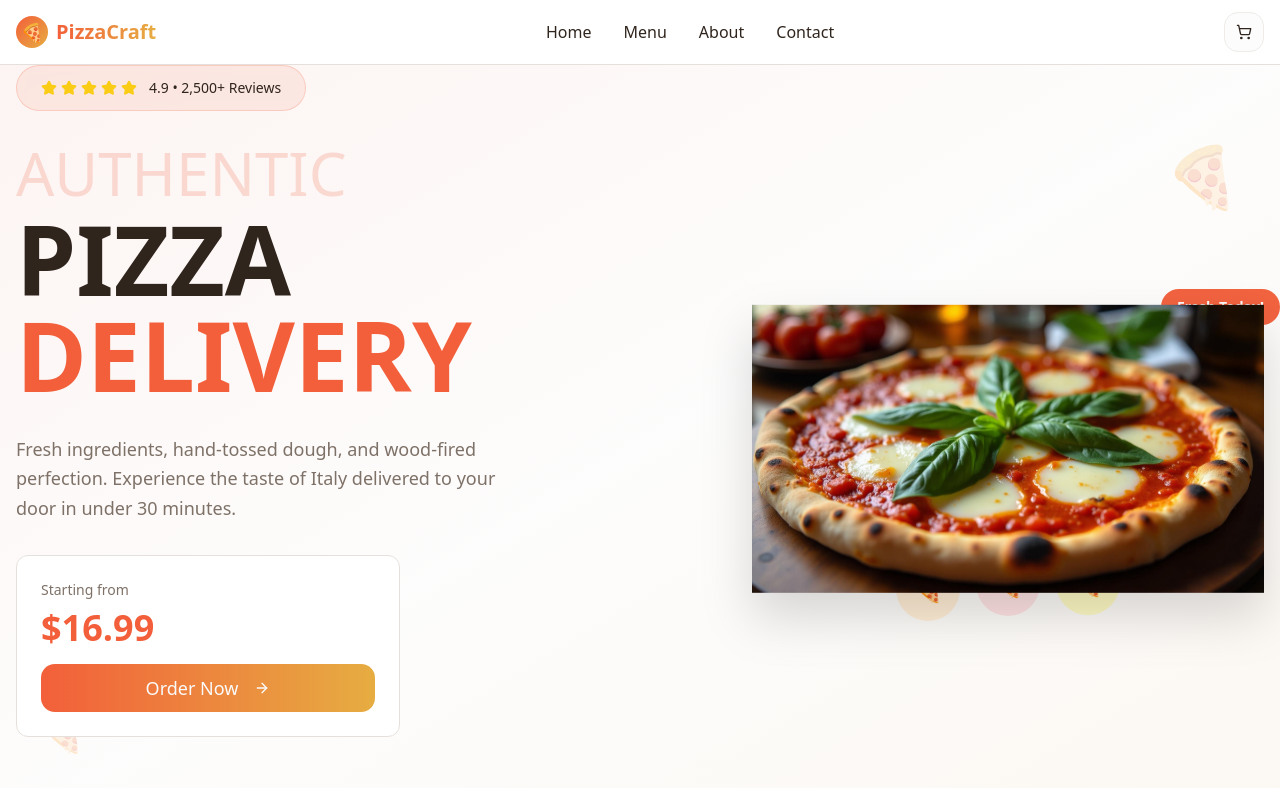
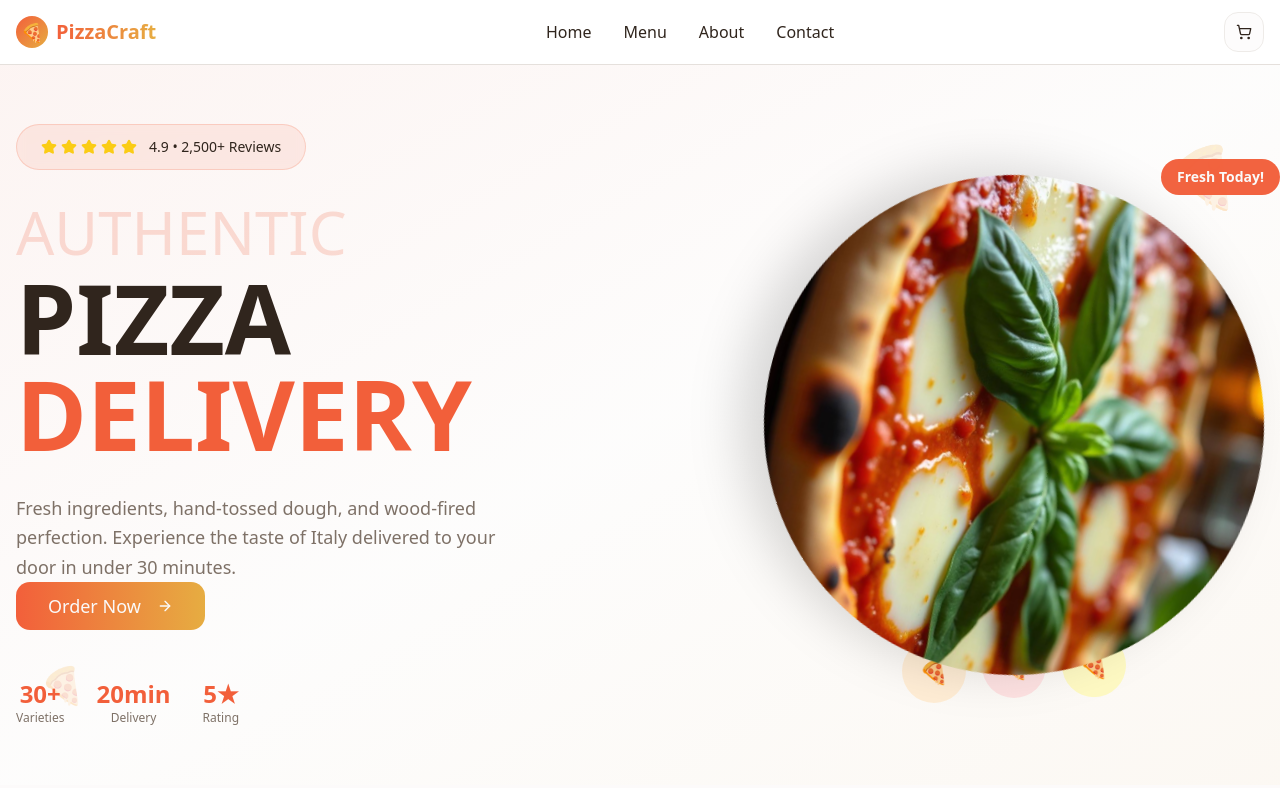
Before and after one commit to Eugeneiregi/crust-and-craft, a React (Vite) app: page / in a window 1280 px wide. Shown: the top 788 px of the page. Built offline with nearby package versions, Linux system fonts and the light colour scheme.

Commit message:
Refactor Hero Section
Remove price display and add a larger, rotating pizza image with a circular animation to the hero section.

```diff
--- a/src/components/HeroSection.tsx
+++ b/src/components/HeroSection.tsx
@@ -37,22 +37,16 @@ export function HeroSection() {
               Experience the taste of Italy delivered to your door in under 30 minutes.
             </p>
 
-            {/* Price Display */}
-            <div className="bg-card rounded-xl p-6 border border-border max-w-sm">
-              <div className="text-sm text-muted-foreground mb-2">Starting from</div>
-              <div className="text-4xl font-bold text-primary mb-4">$16.99</div>
-
             {/* CTA Button */}
             <Link to="/menu">
               <Button
                 size="lg"
-                  className="btn-primary group w-full text-lg py-6"
+                className="btn-primary group text-lg py-6 px-8"
               >
                 Order Now
                 <ArrowRight className="ml-2 h-5 w-5 group-hover:translate-x-1 transition-transform" />
               </Button>
             </Link>
-            </div>
 
             {/* Quick Stats */}
             <div className="flex gap-8 pt-4">
@@ -79,7 +73,8 @@ export function HeroSection() {
                 <img
                   src={heroImage}
                   alt="Delicious Pizza"
-                  className="w-full max-w-lg h-auto drop-shadow-2xl animate-float"
+                  className="w-96 h-96 lg:w-[500px] lg:h-[500px] object-cover rounded-full drop-shadow-2xl animate-spin"
+                  style={{ animationDuration: '20s' }}
                 />
               </div>
 
```
Lines whose indentation alone changed are shown as unchanged.
